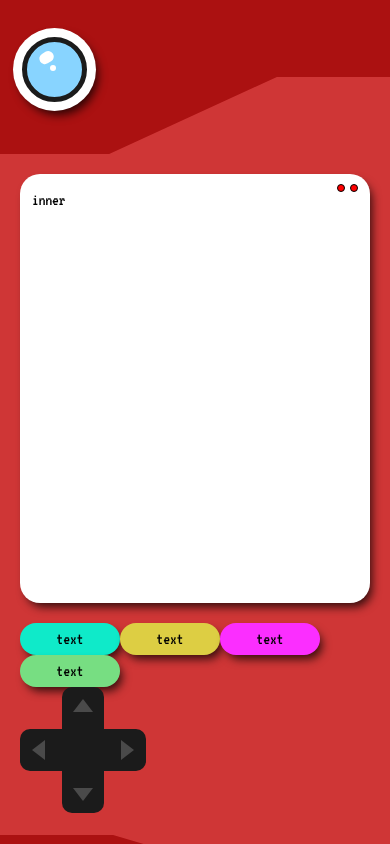
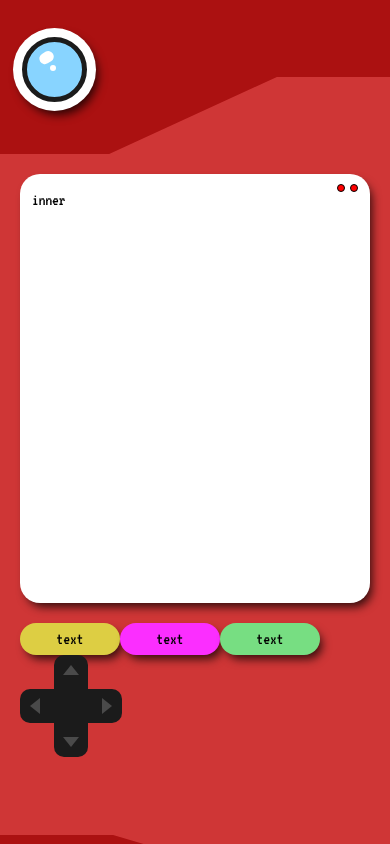
Before and after one commit to Neology92/pokedex, a React app: page / in a window 390 px wide. Shown: the top 844 px of the page. Built offline with nearby package versions, Linux system fonts and the light colour scheme.

Commit message:
Make cross-button responsive

```diff
--- a/src/App.js
+++ b/src/App.js
@@ -2,7 +2,7 @@ import React from 'react';
 import styled, { ThemeProvider } from 'styled-components';
 import GlobalStyles from './Assets/Styles/GlobalStyles';
 import theme from './Assets/Styles/theme';
-import Pokedex from './Pages/Pokedex';
+import Pokedex from './Pages/Pokedex/Pokedex';
 import { Background } from './Components';
 
 import './Assets/Styles/VT323.css';
--- a/src/Components/ArrowButton/styled.js
+++ b/src/Components/ArrowButton/styled.js
@@ -1,8 +1,6 @@
 import styled from 'styled-components';
 
 const ArrowButtonBase = styled.button`
-    width: 42px;
-    height: 42px;
     padding: 0;
     border: none;
 
@@ -10,6 +8,7 @@ const ArrowButtonBase = styled.button`
     background: ${({ theme }) => theme.color.black};
 
     position: relative;
+
     &:before {
         display: block;
         content: '';
@@ -17,55 +16,106 @@ const ArrowButtonBase = styled.button`
         width: 0;
         height: 0;
 
+        border-top: 8px solid transparent;
+        border-bottom: 8px solid transparent;
+        border-left: 8px solid transparent;
+        border-right: 8px solid transparent;
+
+        position: absolute;
+    }
+
+    ${({ theme }) => theme.media.above.m} {
+        &:before {
             border-top: 10px solid transparent;
             border-bottom: 10px solid transparent;
             border-left: 10px solid transparent;
             border-right: 10px solid transparent;
-
-        position: absolute;
+        }
     }
 `;
 
 const ArrowLeft = styled(ArrowButtonBase)`
     border-bottom-left-radius: 10px;
     border-top-left-radius: 10px;
+
+    &:before {
+        border-right: 10px solid ${({ theme }) => theme.color.grey[4]};
+        border-left: 0;
+        top: 9px;
+        left: 10px;
+    }
+
+    ${({ theme }) => theme.media.above.m} {
         &:before {
             border-left: 0;
             border-right: 13px solid ${({ theme }) => theme.color.grey[4]};
             top: 11px;
             left: 12px;
         }
+    }
 `;
 
 const ArrowRight = styled(ArrowButtonBase)`
     border-bottom-right-radius: 10px;
     border-top-right-radius: 10px;
+
+    &:before {
+        border-left: 10px solid ${({ theme }) => theme.color.grey[4]};
+        border-right: 0;
+        top: 9px;
+        right: 10px;
+    }
+
+    ${({ theme }) => theme.media.above.m} {
         &:before {
             border-left: 13px solid ${({ theme }) => theme.color.grey[4]};
             border-right: 0;
             top: 11px;
             right: 12px;
         }
+    }
 `;
+
 const ArrowTop = styled(ArrowButtonBase)`
     border-top-left-radius: 10px;
     border-top-right-radius: 10px;
+
+    &:before {
+        border-bottom: 10px solid ${({ theme }) => theme.color.grey[4]};
+        border-top: 0;
+        left: 9px;
+        top: 10px;
+    }
+
+    ${({ theme }) => theme.media.above.m} {
         &:before {
             border-bottom: 13px solid ${({ theme }) => theme.color.grey[4]};
             border-top: 0;
             left: 11px;
             top: 12px;
         }
+    }
 `;
+
 const ArrowBottom = styled(ArrowButtonBase)`
     border-bottom-left-radius: 10px;
     border-bottom-right-radius: 10px;
+
+    &:before {
+        border-top: 10px solid ${({ theme }) => theme.color.grey[4]};
+        border-bottom: 0;
+        left: 9px;
+        bottom: 10px;
+    }
+
+    ${({ theme }) => theme.media.above.m} {
         &:before {
             border-top: 13px solid ${({ theme }) => theme.color.grey[4]};
             border-bottom: 0;
             left: 11px;
             bottom: 12px;
         }
+    }
 `;
 
 export { ArrowRight, ArrowLeft, ArrowTop, ArrowBottom };
--- a/src/Pages/Pokedex.js
+++ b/src/Pages/Pokedex/Pokedex.js
@@ -1,4 +1,3 @@
-import styled from 'styled-components';
 import React from 'react';
 import {
     LeftWing,
@@ -7,7 +6,8 @@ import {
     Button,
     Card,
     ArrowButton,
-} from '../Components';
+} from '../../Components';
+import { Wrapper, FilterButtonsGroup, CrossButtons } from './styled';
 
 class Pokedex extends React.PureComponent {
     render() {
@@ -21,7 +21,6 @@ class Pokedex extends React.PureComponent {
                     >
                         inner
                     </Card>
-                    <Button color="#0FEAC9">text</Button>
                     <Button color="#DDCE43">text</Button>
                     <Button color="#FB2EFF">text</Button>
                     <Button color="#77DE82">text</Button>
@@ -52,72 +51,4 @@ class Pokedex extends React.PureComponent {
     }
 }
 
-const Wrapper = styled.div`
-    width: 100%;
-    min-height: 100vh;
-
-    display: flex;
-    flex-direction: column;
-    align-items: flex-start;
-
-    background: rgb(173, 173, 173, 0.73);
-
-    ${({ theme }) => theme.media.above.s} {
-        padding: 0 10vw;
-        width: 80vw;
-    }
-
-    ${({ theme }) => theme.media.above.m} {
-        padding: 0;
-        width: 100vw;
-
-        flex-direction: row;
-        align-items: center;
-        justify-content: center;
-    }
-
-    ${({ theme }) => theme.media.above.l} {
-        margin: 0 auto;
-        min-width: 1330px;
-        width: 90vw;
-    }
-
-    ${({ theme }) => theme.media.above.xl} {
-        width: 80vw;
-    }
-`;
-
-const FilterButtonsGroup = styled.div`
-    margin: 20px 0;
-    display: grid;
-    grid-template-rows: 1;
-    grid-template-columns: 100px 100px;
-    grid-column-gap: 16px;
-`;
-
-const CrossButtons = styled.div`
-    display: grid;
-    grid-template-columns: repeat(5, 42px);
-    grid-template-rows: repeat(5, 42px);
-    grid-column-gap: 0px;
-    grid-row-gap: 0px;
-
-    & > *:nth-child(1) {
-        grid-area: 1 / 2 / 2 / 3;
-    }
-    & > *:nth-child(2) {
-        grid-area: 2 / 1 / 3 / 2;
-    }
-    & > *:nth-child(3) {
-        grid-area: 2 / 2 / 3 / 3;
-        background: ${({ theme }) => theme.color.black};
-    }
-    & > *:nth-child(4) {
-        grid-area: 2 / 3 / 3 / 4;
-    }
-    & > *:nth-child(5) {
-        grid-area: 3 / 2 / 4 / 3;
-    }
-`;
-
 export default Pokedex;
--- /dev/null
+++ b/src/Pages/Pokedex/styled.js
@@ -0,0 +1,75 @@
+import styled from 'styled-components';
+
+const Wrapper = styled.div`
+    width: 100%;
+    min-height: 100vh;
+
+    display: flex;
+    flex-direction: column;
+    align-items: flex-start;
+
+    background: rgb(173, 173, 173, 0.73);
+
+    ${({ theme }) => theme.media.above.s} {
+        padding: 0 10vw;
+        width: 80vw;
+    }
+
+    ${({ theme }) => theme.media.above.m} {
+        padding: 0;
+        width: 100vw;
+
+        flex-direction: row;
+        align-items: center;
+        justify-content: center;
+    }
+
+    ${({ theme }) => theme.media.above.l} {
+        margin: 0 auto;
+        min-width: 1330px;
+        width: 90vw;
+    }
+
+    ${({ theme }) => theme.media.above.xl} {
+        width: 80vw;
+    }
+`;
+
+const FilterButtonsGroup = styled.div`
+    margin: 20px 0;
+    display: grid;
+    grid-template-rows: 1;
+    grid-template-columns: 100px 100px;
+    grid-column-gap: 16px;
+`;
+
+const CrossButtons = styled.div`
+    display: grid;
+    grid-template-columns: repeat(3, 34px);
+    grid-template-rows: repeat(3, 34px);
+    grid-column-gap: 0px;
+    grid-row-gap: 0px;
+
+    & > *:nth-child(1) {
+        grid-area: 1 / 2 / 2 / 3;
+    }
+    & > *:nth-child(2) {
+        grid-area: 2 / 1 / 3 / 2;
+    }
+    & > *:nth-child(3) {
+        grid-area: 2 / 2 / 3 / 3;
+        background: ${({ theme }) => theme.color.black};
+    }
+    & > *:nth-child(4) {
+        grid-area: 2 / 3 / 3 / 4;
+    }
+    & > *:nth-child(5) {
+        grid-area: 3 / 2 / 4 / 3;
+    }
+    ${({ theme }) => theme.media.above.m} {
+        grid-template-columns: repeat(3, 42px);
+        grid-template-rows: repeat(3, 42px);
+    }
+`;
+
+export { Wrapper, FilterButtonsGroup, CrossButtons };
```
Lines whose indentation alone changed are shown as unchanged.
